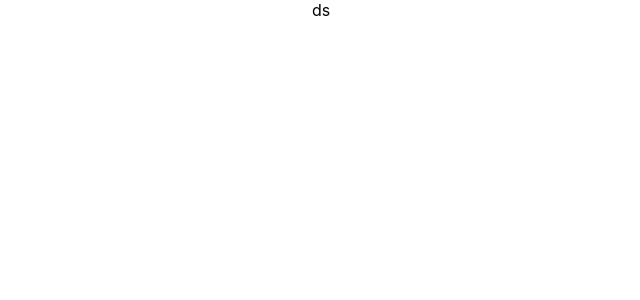
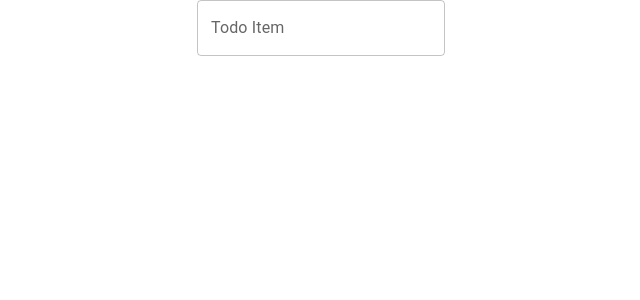
Before and after one commit to tosioB/comang-todolist, a React (Create React App) app: page / in a window 1280 px wide. Shown: the top 300 px of the page, without its empty margins (319-959 px from the left). Built offline with nearby package versions, Linux system fonts and the light colour scheme.

Commit message:
[2/n] Create TodoItemInputField: Add TextField to TodoItemInputField component

```diff
--- a/src/App.js
+++ b/src/App.js
@@ -1,7 +1,20 @@
+import { useState } from 'react';
 import './App.css';
+import TextField from '@mui/material/TextField';
 
 const TodoItemInputField = (props) => {
-  return (<div>ds</div>);
+  const [input, setInput] = useState("");
+  return (
+    <div>
+      <TextField
+        id="todo-item-input"
+        label="Todo Item"
+        variant="outlined"
+        value={input}
+        onChange={(e) => {setInput(e.target.value)}}
+      />
+    </div>
+  );
 }
 
 function App() {
```
